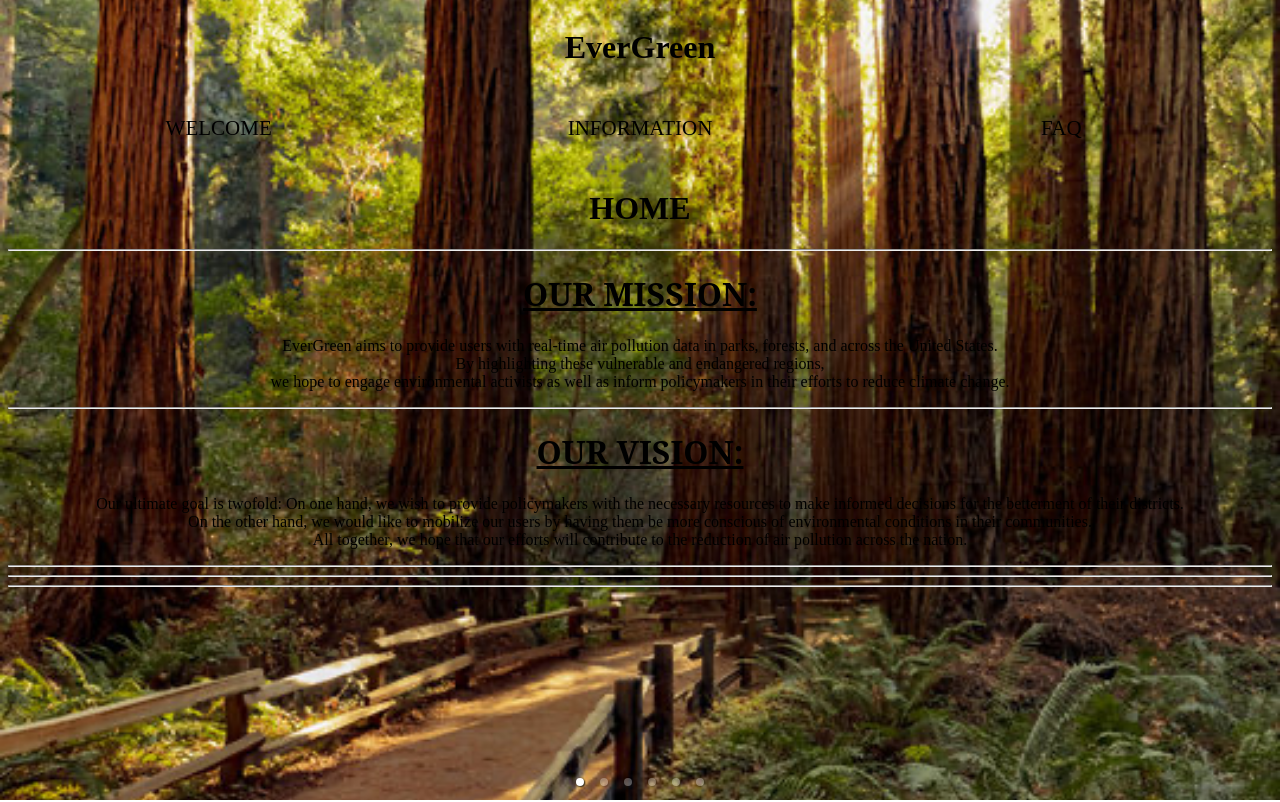
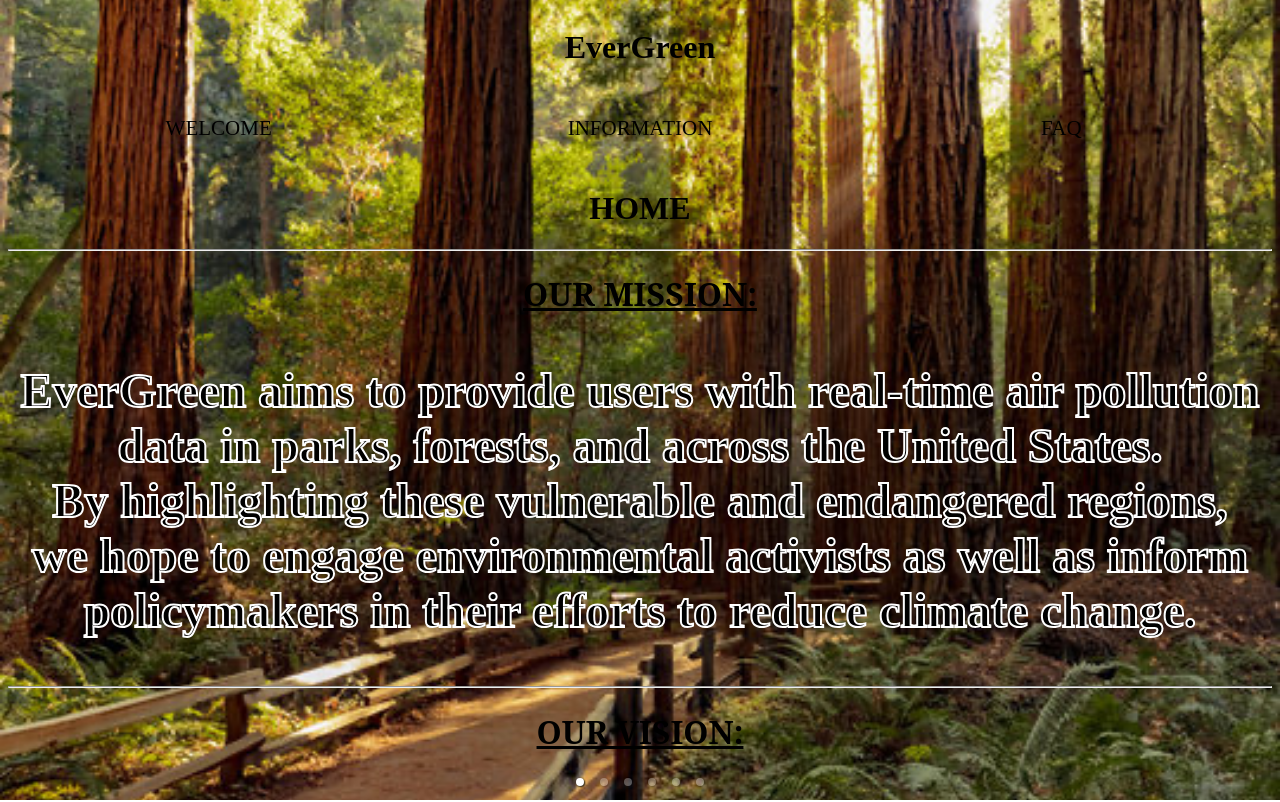
Before and after one commit to Allens124/EverGreenFrontend, a Next.js app in the folder ever/: page / in a window 1280 px wide. Shown: the top 802 px of the page. Built offline with nearby package versions, Linux system fonts and the light colour scheme.

Commit message:
replacing

```diff
--- a/ever/app/globals.css
+++ b/ever/app/globals.css
@@ -48,15 +48,11 @@ nav a:hover{
 }
 p{
   text-align: center;
-
-}
-.xd{
-  text-wrap:wrap ;
-}
-
-.outlined-text {
   color: black; /* Text color */
   -webkit-text-stroke: 2px white; /* White outline */
   font-size: 48px; /* Adjust as needed */
   font-weight: bold;
 }
+.xd{
+  text-wrap:wrap ;
+}
```
